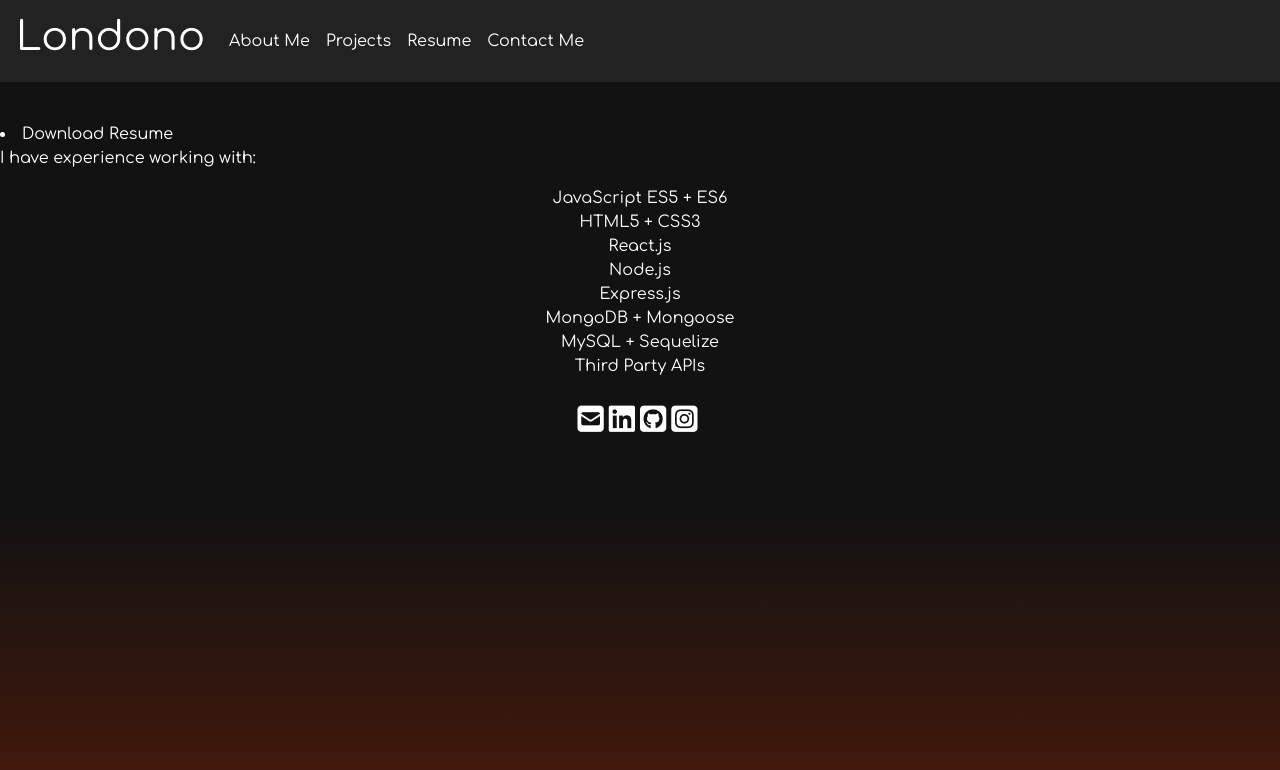
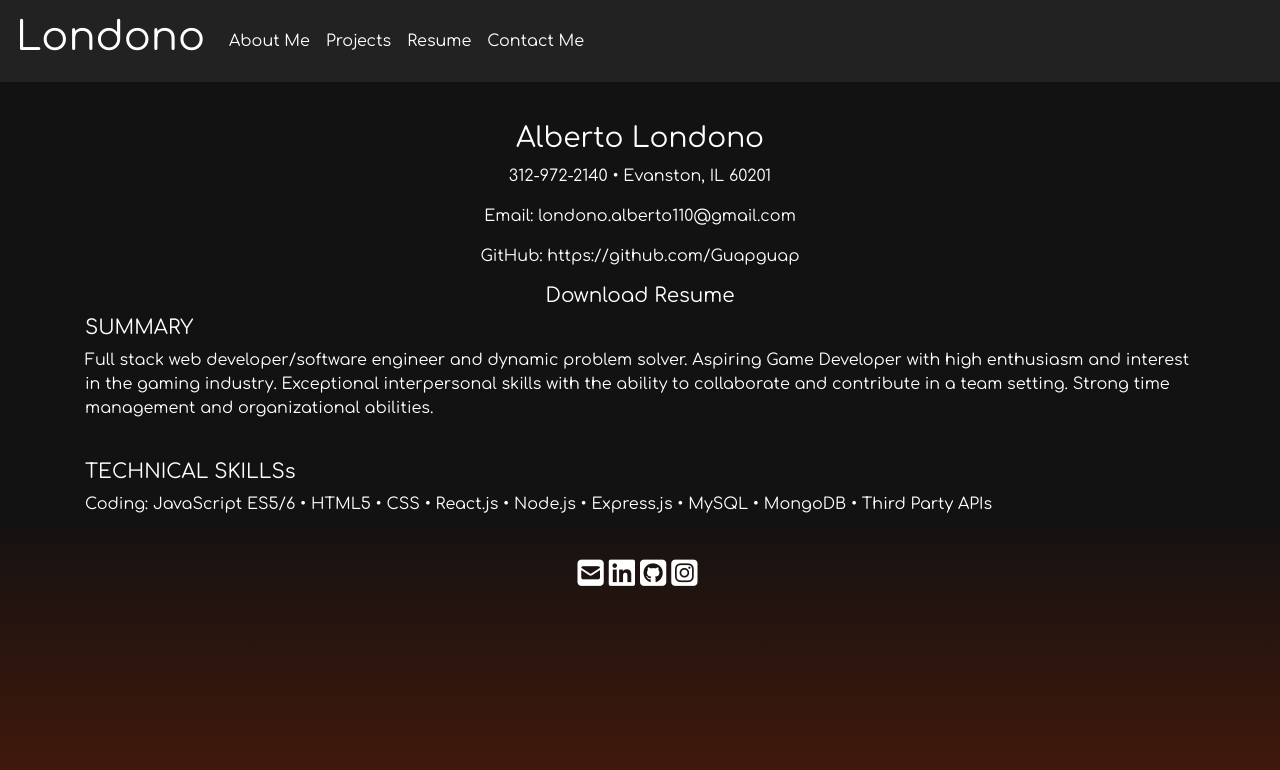
Before and after one commit to Guapguap/react-portfolio, a React (Create React App) app: page /resume in a window 1280 px wide. Shown: the top 770 px of the page. Built offline with nearby package versions, Linux system fonts and the light colour scheme.

Commit message:
Modify title in index.html. Modify Resume.js with contact info. summary, and skills and downloadable resume

```diff
--- a/public/index.html
+++ b/public/index.html
@@ -28,7 +28,7 @@
     <link href="https://fonts.googleapis.com/css2?family=Comfortaa&display=swap" rel="stylesheet">
     <link rel="stylesheet" href="https://stackpath.bootstrapcdn.com/bootstrap/4.3.1/css/bootstrap.min.css"
       integrity="sha384-ggOyR0iXCbMQv3Xipma34MD+dH/1fQ784/j6cY/iJTQUOhcWr7x9JvoRxT2MZw1T" crossorigin="anonymous">
-    <title>React App</title>
+    <title>Londono Portfolio</title>
   </head>
   <body>
     <noscript>You need to enable JavaScript to run this app.</noscript>
--- a/src/components/Resume.js
+++ b/src/components/Resume.js
@@ -2,23 +2,33 @@ import React from "react";
 
 export default function Resume() {
   return (
-    <div>
-      <li>
-        <a href="../../assets/Londono_Resume.pdf" download>
-          Download Resume
-        </a>
-      </li>
-      <p>I have experience working with:</p>
-      <ul className="about-me-text">
-        <li>JavaScript ES5 + ES6</li>
-        <li>HTML5 + CSS3</li>
-        <li>React.js</li>
-        <li>Node.js</li>
-        <li>Express.js</li>
-        <li>MongoDB + Mongoose</li>
-        <li>MySQL + Sequelize</li>
-        <li>Third Party APIs</li>
-      </ul>
+<div className="container">
+<div className="row">
+    <div className="col-md-12">
+        <div classname="resume">
+            <div className="resume-header">
+                <h3>Alberto Londono</h3>
+                <p>312-972-2140 • Evanston, IL 60201</p>
+
+<p><a href="mailto: londono.alberto110@gmail.com"> Email: londono.alberto110@gmail.com</a></p>
+
+<p><a href="https://github.com/Guapguap">GitHub: https://github.com/Guapguap</a></p>
+
+<h5><a href="../../assets/Londono_Resume.pdf" download> Download Resume
+        </a></h5>
+            </div>
+
+            <h5>SUMMARY</h5>
+            <p>Full stack web developer/software engineer and dynamic problem solver. Aspiring Game Developer with high enthusiasm and interest in the gaming industry. Exceptional interpersonal skills with the ability to collaborate and contribute in a team setting. Strong time management and organizational abilities. </p>
+
+            <br />
+            <h5>TECHNICAL SKILLSs</h5>
+            <p>Coding: JavaScript ES5/6 • HTML5 • CSS • React.js • Node.js • Express.js • MySQL • MongoDB • Third Party APIs
+<br /></p>
+
+</div>
     </div>
+</div>
+</div>
   );
 }
```
